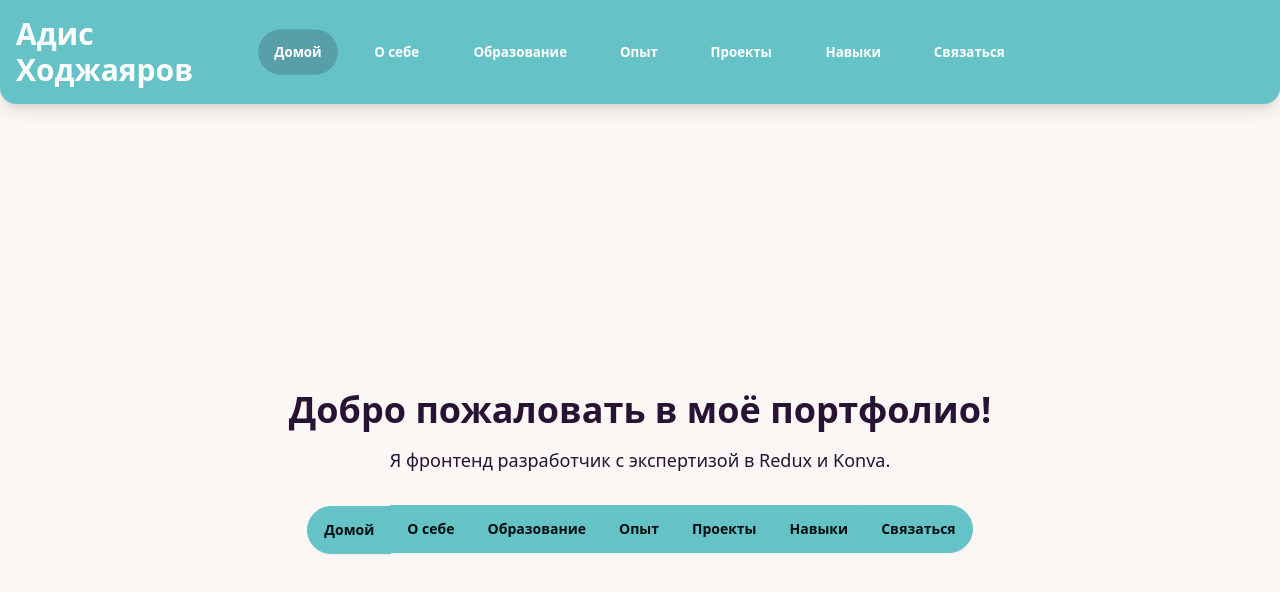
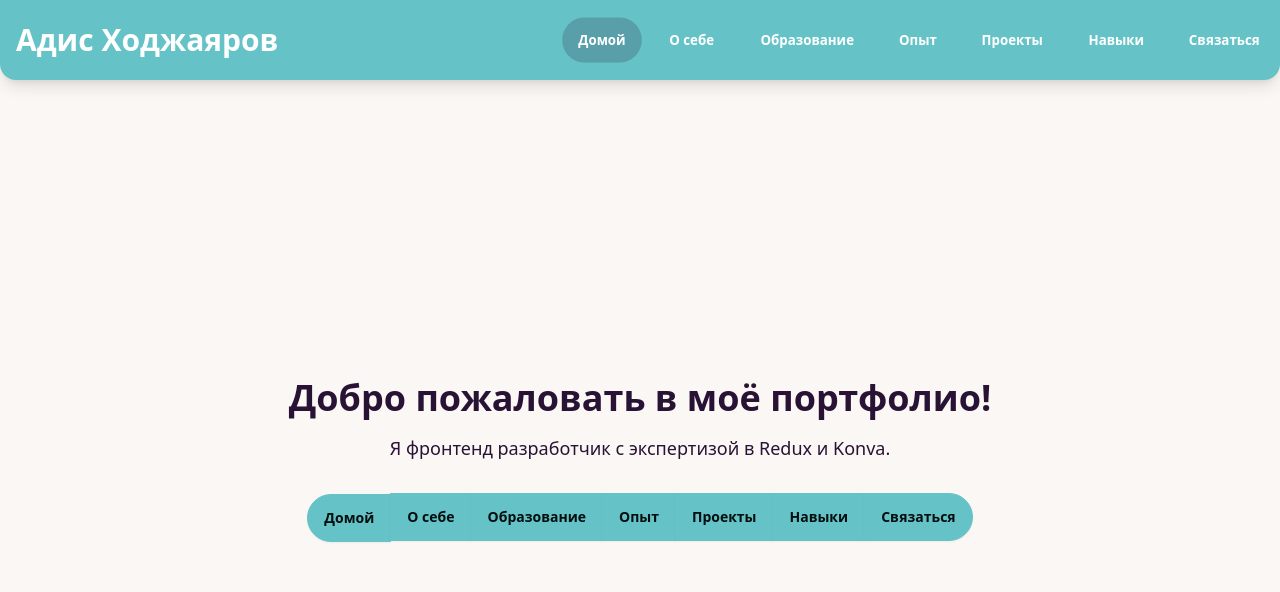
Before and after one commit to KhoDis/KhoDis.github.io, a React (Vite) app: page /#/ in a window 1280 px wide. Shown: the top 592 px of the page. Built offline with nearby package versions, Linux system fonts and the light colour scheme.

Commit message:
style: fix navbar overflow and section padding

```diff
--- a/src/components/Navbar.tsx
+++ b/src/components/Navbar.tsx
@@ -25,26 +25,18 @@ function NavLinks({
   );
 }
 
-function SmallCenter() {
-  return <Logo />;
-}
-
-function BigCenter() {
+function BigNav() {
   const handleStyles = ({ isActive }: { isActive: boolean }) =>
-    `btn btn-ghost ${isActive ? "btn-active" : ""}`;
+    `btn btn-md btn-ghost ${isActive ? "btn-active" : ""}`;
 
   return (
-    <div className="flex space-x-4">
+    <div className="flex gap-2">
       <NavLinks handleStyles={handleStyles} />
     </div>
   );
 }
 
-function BigStart() {
-  return <Logo />;
-}
-
-function SmallStart() {
+function Menu() {
   return (
     <div className="dropdown">
       <div tabIndex={0} role="button" className="btn btn-ghost btn-square">
@@ -79,18 +71,19 @@ function Navbar() {
   return (
     <nav className="navbar p-4 shadow-lg bg-primary rounded-b-2xl">
       <div className="navbar-start hidden lg:flex text-white">
-        <BigStart />
+        <Logo />
       </div>
       <div className="navbar-start lg:hidden">
-        <SmallStart />
+        <Menu />
       </div>
-      <div className="navbar-center hidden lg:flex text-white">
-        <BigCenter />
+      <div className="navbar-center hidden lg:flex text-white"/>
+      <div className="navbar-center lg:hidden text-white">
+        <Logo />
       </div>
-      <div className="navbar-center lg:hidden text-white">
-        <SmallCenter />
+      <div className="navbar-end hidden lg:flex text-white">
+        <BigNav />
       </div>
-      <div className="navbar-end"></div>
+      <div className="navbar-end lg:hidden text-white"/>
     </nav>
   );
 }
--- a/src/hoс/Section.tsx
+++ b/src/hoс/Section.tsx
@@ -7,7 +7,7 @@ export default function Section(
 ) {
   return function HOC() {
     return (
-      <section className={`flex flex-col container mx-auto py-12 h-full`}>
+      <section className={`flex flex-col container mx-auto py-4 md:py-6 lg:py-8 h-full`}>
         <h2 className="text-4xl font-bold mb-4 text-center">{title}</h2>
         <div
           className={`${center && "flex flex-col flex-grow items-center justify-center h-full"}`}
```
